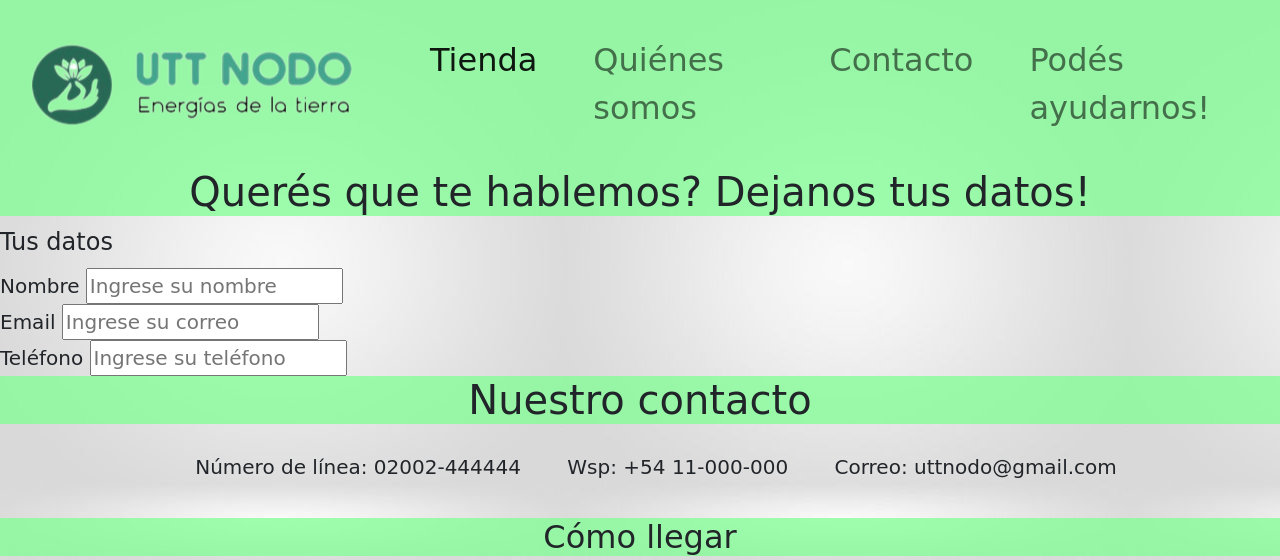
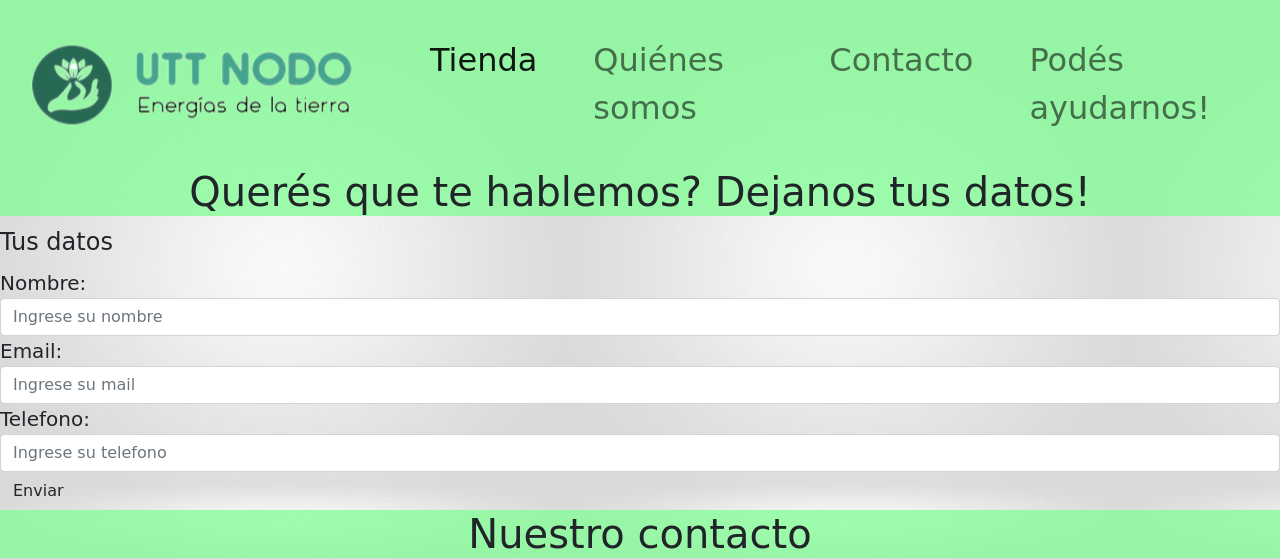
Before and after one commit to Nahu8/Nahuel-Rodrigo-Alderete-UTT-NODO, a plain HTML site: page UTT NODO/html/contacto.html in a window 1280 px wide. Shown: the top 560 px of the page. Drawn offline with nearby package versions, Linux system fonts and the light colour scheme; a web font is replaced by a local one.

Commit message:
problema solucionado

```diff
--- a/UTT NODO/html/contacto.html
+++ b/UTT NODO/html/contacto.html
@@ -1,5 +1,5 @@
 <!doctype html>
-<html lang="en">
+<html lang="es">
   <head>
     <!-- Required meta tags -->
     <meta charset="utf-8">
@@ -44,20 +44,22 @@
     </nav>
     <!--termina nav-->
     <h1 class="titulo-contacto">Querés que te hablemos? Dejanos tus datos!</h1>
-    <section class="clientedato">
-        <fieldset>
-            <legend>Tus datos</legend>
-            <label for="nombre">Nombre</label>
-            <input type="text" name="nombre" id="nombre" placeholder="Ingrese su nombre">
-            <br>
-            <label for="email">Email</label>
-            <input type="email" name="email" id="email" placeholder="Ingrese su correo">
-            <br>
-            <label for="telefono">Teléfono</label>
-            <input type="text" name="telefono" id="telefono" placeholder="Ingrese su teléfono">
-            <br>
-        </fieldset>
-    </section>
+    <form class="clientedato">
+      <legend>Tus datos</legend>
+      <div class="form-group">
+        <label for="nombre">Nombre:</label>
+        <input class="form-control" id="nombre" type="text" name="nombre" placeholder="Ingrese su nombre"/>
+      </div>
+      <div class="form-group">
+        <label for="email">Email:</label>
+        <input class="form-control"  id="email" type="text" name="email" placeholder="Ingrese su mail"/>
+      </div>
+      <div class="cliente-dato form-group">
+        <label for ="email">Telefono:</label>
+        <input class="form-control"  id="telefono" type="text" name="telefono" placeholder="Ingrese su telefono"/>
+      </div>
+      <button type="submit" class="boton btn btn-default">Enviar</button>
+    </form>
     <h1 class="titulo-contacto">Nuestro contacto</h1>
     <section class="uttdato">
         <ul>
--- a/UTT NODO/scss/main.scss
+++ b/UTT NODO/scss/style.scss
@@ -1,5 +1,5 @@
-@import "./background.scss";
-@import "./letra.scss";
+@import _background
+@import _letra
 @import url('https://fonts.googleapis.com/css2? family= Macondo & family= Patrick+Hand & family= Marcador+permanente & display=swap');
 .bg-green {
     background-color: rgba(128, 255, 149, 0.75);
```
Also changed, not shown: UTT NODO/html/donaciones.html (+1 -1 lines), UTT NODO/html/galeriabs.html (+1 -1 lines), UTT NODO/html/nosotros.html (+1 -1 lines), UTT NODO/html/tienda.html (+1 -1 lines), UTT NODO/index.html (+1 -2 lines), UTT NODO/scss/_background.scss (renamed from UTT NODO/scss/background.scss), UTT NODO/scss/_letra.scss (renamed from UTT NODO/scss/letra.scss), 2 other files.
